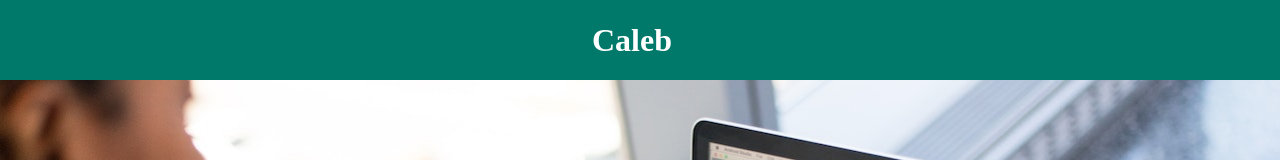
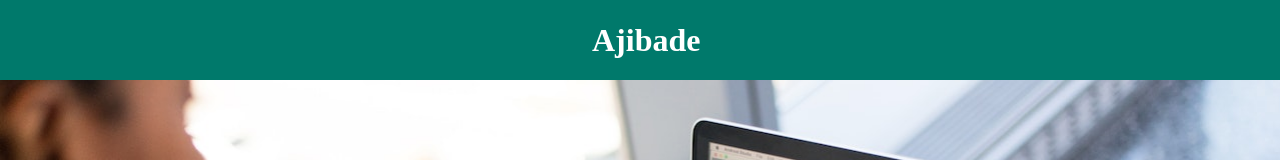
Before and after one commit to Zeaforx/Portfolio, a Next.js app: page / in a window 1280 px wide. Shown: the top 160 px of the page. Built offline with nearby package versions, Linux system fonts and the light colour scheme; some icons are missing.

Commit message:
Update header.js

```diff
--- a/app/header.js
+++ b/app/header.js
@@ -20,7 +20,7 @@ export default function Headers() {
                     ></i>
                 </a>
             </div>
-            <h1 className="header"> Caleb </h1>
+            <h1 className="header"> Ajibade </h1>
         </header>
     );
 }
```
